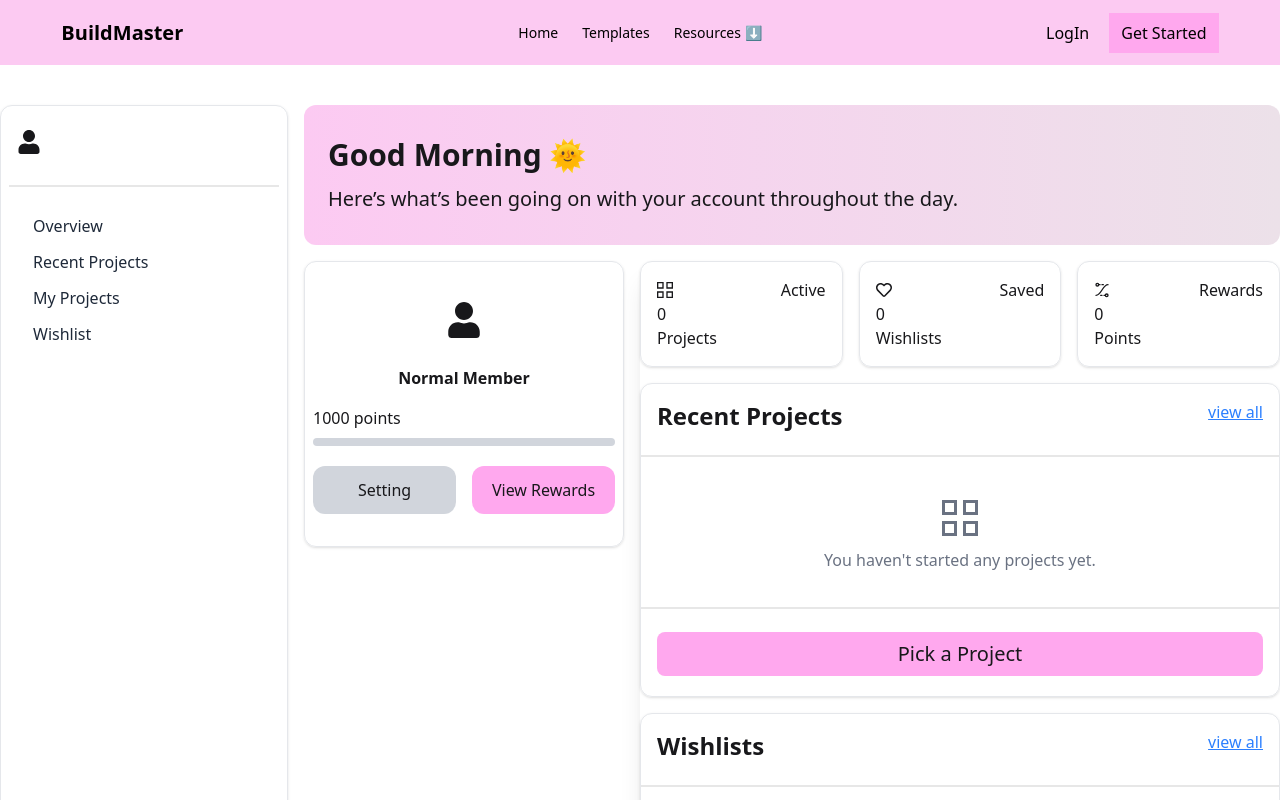
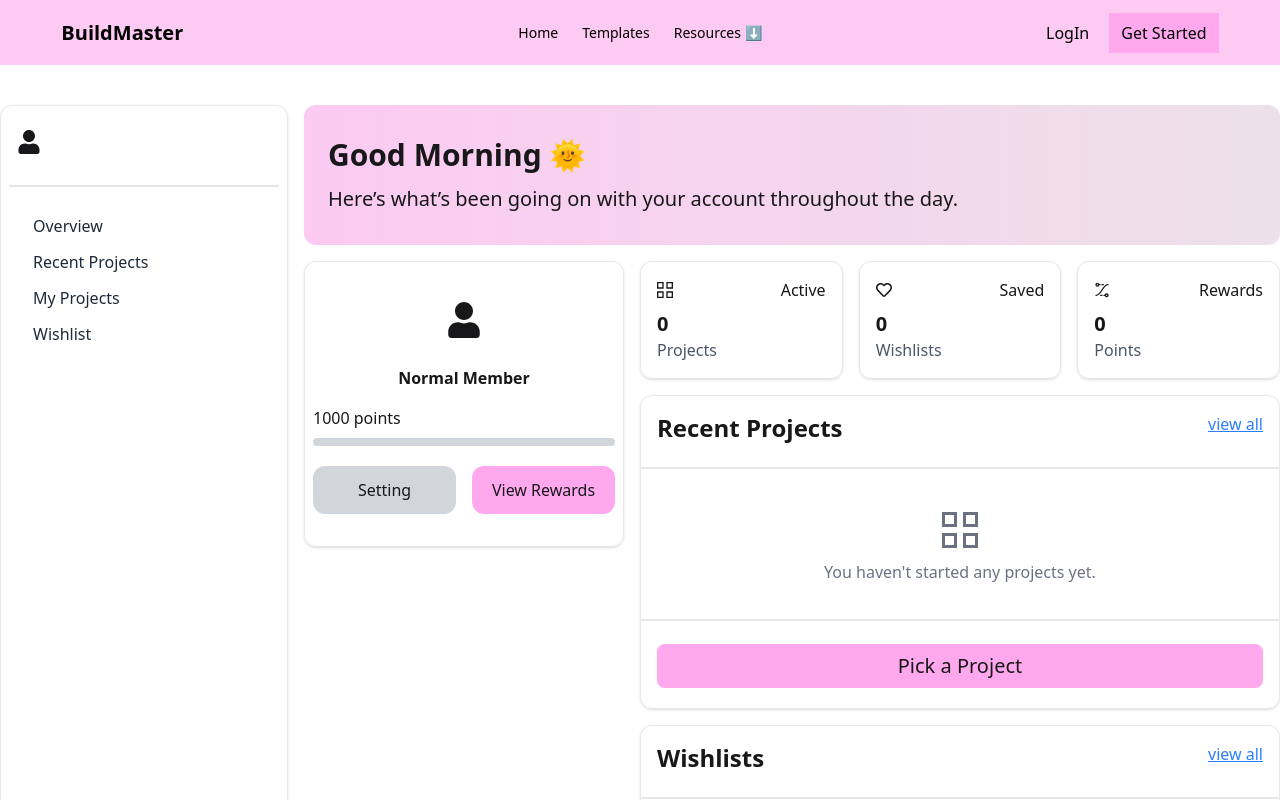
Before and after one commit to Ferdous725890/Website_Builder-, a Next.js app: page /dashboard/user/overview in a window 1280 px wide. Shown: the top 800 px of the page. Built offline with nearby package versions, Linux system fonts and the light colour scheme; no server answers.

Commit message:
organized code and add comment of the overview page

```diff
--- a/app/(dashboardPages)/dashboard/(pages)/user/overview/components/Activity.jsx
+++ b/app/(dashboardPages)/dashboard/(pages)/user/overview/components/Activity.jsx
@@ -1,38 +1,44 @@
-import React from 'react'
+import React from 'react';
 import { FaRegHeart } from 'react-icons/fa';
-import { GrProjects } from "react-icons/gr";
-import { TbEaseInOutControlPoints } from "react-icons/tb";
-
+import { GrProjects } from 'react-icons/gr';
+import { TbEaseInOutControlPoints } from 'react-icons/tb';
 
 const Activity = () => {
   return (
-      <div className='grid grid-cols-2 sm:grid-cols-3 gap-4'>
-      <div className='shadow-sm p-4 border-gray-200 border rounded-xl'>
-      <div className='flex justify-between items-center'>
+    <div className="grid grid-cols-2 sm:grid-cols-3 gap-4">
+
+      {/* Active Projects Card */}
+      <div className="shadow-sm p-4 border border-gray-200 rounded-xl">
+        <div className="flex justify-between items-center">
           <p><GrProjects /></p>
           <p>Active</p>
         </div>
-      <p>0</p>
-      <p>Projects</p>
+        <p className="text-xl font-semibold mt-2">0</p>
+        <p className="text-gray-600">Projects</p>
       </div>
-      <div className='shadow-sm p-4 border-gray-200 border rounded-xl'>
-      <div className='flex justify-between items-center'>
+
+      {/* Saved Wishlists Card */}
+      <div className="shadow-sm p-4 border border-gray-200 rounded-xl">
+        <div className="flex justify-between items-center">
           <p><FaRegHeart /></p>
           <p>Saved</p>
         </div>
-      <p>0</p>
-      <p>Wishlists</p>
+        <p className="text-xl font-semibold mt-2">0</p>
+        <p className="text-gray-600">Wishlists</p>
       </div>
-      <div className='shadow-sm p-4 border-gray-200 border rounded-xl'>
-      <div className='flex justify-between items-center'>
+
+      {/* Rewards Points Card */}
+      <div className="shadow-sm p-4 border border-gray-200 rounded-xl">
+        <div className="flex justify-between items-center">
           <p><TbEaseInOutControlPoints /></p>
           <p>Rewards</p>
         </div>
-      <p>0</p>
-      <p>Points</p>
+        <p className="text-xl font-semibold mt-2">0</p>
+        <p className="text-gray-600">Points</p>
       </div>
+
     </div>
-  )
-}
+  );
+};
 
-export default Activity
+export default Activity;
--- a/app/(dashboardPages)/dashboard/(pages)/user/overview/components/Greeting.jsx
+++ b/app/(dashboardPages)/dashboard/(pages)/user/overview/components/Greeting.jsx
@@ -1,10 +1,13 @@
 "use client";
+
+import { useEffect, useState } from "react";
 import { useAuth } from "@/app/hooks/useAuth";
-import { useEffect, useState } from "react";
 
 export default function Greeting() {
+  const { user } = useAuth();
   const [greeting, setGreeting] = useState("");
-  const { user } = useAuth();
+
+  // Determine greeting based on current hour
   useEffect(() => {
     const hour = new Date().getHours();
 
@@ -21,10 +24,13 @@ export default function Greeting() {
 
   return (
     <div className="flex items-center bg-gradient-to-l from-[#ece1e9] to-[#FCCAF2] py-8 px-6 rounded-xl">
+      {/* Greeting message with user name */}
       <div>
         <h1 className="text-2xl md:text-3xl font-bold">
           {greeting} {user?.displayName}
         </h1>
+
+        {/* Subtext */}
         <p className="md:text-xl mt-3">
           Here’s what’s been going on with your account throughout the day.
         </p>
--- a/app/(dashboardPages)/dashboard/(pages)/user/overview/components/RecentProjects.jsx
+++ b/app/(dashboardPages)/dashboard/(pages)/user/overview/components/RecentProjects.jsx
@@ -5,8 +5,11 @@ import { GrProjects } from "react-icons/gr";
 
 const RecentProject = () => {
   const [project, setProject] = useState([]);
+
   return (
-    <div className="shadow-sm border border-gray-200 rounded-xl mt-4 pb-5 ">
+    <div className="shadow-sm border border-gray-200 rounded-xl mt-4 pb-5">
+
+      {/* Header Section with Title and Link to View All */}
       <div className="flex justify-between px-4 pt-4">
         <h3 className="text-2xl font-semibold">Recent Projects</h3>
         <Link
@@ -16,10 +19,16 @@ const RecentProject = () => {
           view all
         </Link>
       </div>
+
+      {/* Divider */}
       <div className="divider"></div>
+
+      {/* Content Section: Display message if no projects */}
       {project.length > 0 ? (
+        // Placeholder content when there are projects (can be replaced with dynamic content later)
         "hello"
       ) : (
+        // Message displayed if no projects are available
         <div className="flex flex-col gap-3 justify-center items-center pt-5">
           <p className="text-4xl font-bold text-gray-500">
             <GrProjects />
@@ -28,8 +37,15 @@ const RecentProject = () => {
           <div className="divider"></div>
         </div>
       )}
+
+      {/* Button to pick a project template */}
       <div className="flex">
-      <Link href={'/pick_template'} className=" bg-[#FFA8EE] text-center py-2 text-xl rounded-lg w-full mx-4">Pick a Project</Link>
+        <Link
+          href={'/pick_template'}
+          className="bg-[#FFA8EE] text-center py-2 text-xl rounded-lg w-full mx-4"
+        >
+          Pick a Project
+        </Link>
       </div>
     </div>
   );
--- a/app/(dashboardPages)/dashboard/(pages)/user/overview/components/Wislist.jsx
+++ b/app/(dashboardPages)/dashboard/(pages)/user/overview/components/Wislist.jsx
@@ -1,12 +1,16 @@
-"use client"
+"use client";
 import Link from "next/link";
 import React, { useState } from "react";
 import { FaRegHeart } from "react-icons/fa";
 
 const Wishlist = () => {
+  // State to manage the wishlists
   const [wishlists, setWishlists] = useState([]);
+
   return (
-    <div className="shadow-sm border border-gray-200 rounded-xl mt-4 pb-5 ">
+    <div className="shadow-sm border border-gray-200 rounded-xl mt-4 pb-5">
+
+      {/* Header Section: Title and View All Link */}
       <div className="flex justify-between px-4 pt-4">
         <h3 className="text-2xl font-semibold">Wishlists</h3>
         <Link
@@ -16,10 +20,16 @@ const Wishlist = () => {
           view all
         </Link>
       </div>
+
+      {/* Divider */}
       <div className="divider"></div>
+
+      {/* Content Section: Message if wishlist is empty */}
       {wishlists.length > 0 ? (
+        // Placeholder text (can be replaced with dynamic content later)
         "hello"
       ) : (
+        // Display message when there are no items in the wishlist
         <div className="flex flex-col gap-3 justify-center items-center pt-5">
           <p className="text-4xl font-bold text-gray-500">
             <FaRegHeart />
--- a/app/(dashboardPages)/dashboard/(pages)/user/overview/page.js
+++ b/app/(dashboardPages)/dashboard/(pages)/user/overview/page.js
@@ -1,27 +1,35 @@
-import React from 'react'
-import Greeting from './components/Greeting'
-import Activity from './components/Activity'
-import UserProfile from './components/UserProfile'
-import RecentProject from './components/RecentProjects'
-import Wishlist from './components/Wislist'
+import React from 'react';
 
-const page = () => {
+// Component Imports
+import Greeting from './components/Greeting';
+import Activity from './components/Activity';
+import UserProfile from './components/UserProfile';
+import RecentProject from './components/RecentProjects';
+import Wishlist from './components/Wislist'; // Make sure the filename is correct (possibly "Wishlist")
 
+const Page = () => {
   return (
     <div>
-      <Greeting></Greeting>
-      <div className='flex flex-col md:flex-row gap-4 mt-4'>
-      <div className="flex-1 ">
-        <UserProfile></UserProfile>
+      {/* Greeting Section */}
+      <Greeting />
+
+      {/* Main Content Section */}
+      <div className="flex flex-col md:flex-row gap-4 mt-4">
+
+        {/* Left Column - User Profile */}
+        <div className="flex-1">
+          <UserProfile />
         </div>
-        <div className='shadow-xl flex-2'>
-          <Activity></Activity>
-          <RecentProject></RecentProject>
-          <Wishlist></Wishlist>
+
+        {/* Right Column - Activity, Projects, Wishlist */}
+        <div className="flex-2">
+          <Activity />
+          <RecentProject />
+          <Wishlist />
         </div>
       </div>
     </div>
-  )
-}
+  );
+};
 
-export default page
+export default Page;
--- a/app/(dashboardPages)/dashboard/components/DashboardLayout.jsx
+++ b/app/(dashboardPages)/dashboard/components/DashboardLayout.jsx
@@ -1,13 +1,20 @@
+// Import the sidebar component
 import DashboardSidebar from './DashboardSidebar';
 
+// DashboardLayout Component
+// This layout wraps the dashboard pages with a sidebar and main content area
 const DashboardLayout = ({ children }) => {
-
   return (
     <div className="flex gap-4 min-h-screen">
+      {/* Sidebar Section */}
       <DashboardSidebar />
-      <main className="flex-1">{children}</main>
+
+      {/* Main Content Area */}
+      <main className="flex-1">
+        {children}
+      </main>
     </div>
   );
-}
+};
 
 export default DashboardLayout;
--- a/app/(dashboardPages)/dashboard/components/DashboardSidebar.jsx
+++ b/app/(dashboardPages)/dashboard/components/DashboardSidebar.jsx
@@ -1,23 +1,27 @@
 "use client";
-import { useAuth } from "@/app/hooks/useAuth";
+
+import React from "react";
 import Image from "next/image";
 import Link from "next/link";
-import React from "react";
 import { FaUser } from "react-icons/fa";
+import { useAuth } from "@/app/hooks/useAuth";
 import MobileSidebar from "./MobileSidebar";
 
 const DashboardSidebar = () => {
   const { user } = useAuth();
+
   return (
     <>
+      {/* Desktop Sidebar */}
       <div className="w-72 shadow-sm border border-gray-200 rounded-xl py-4 px-2 hidden lg:block">
+        {/* User Info */}
         <div className="flex items-center gap-3 mb-4">
           {user?.photoURL ? (
             <Image
               width={40}
               height={40}
               className="rounded-full"
-              src={user?.photoURL}
+              src={user.photoURL}
               alt="UserImg"
             />
           ) : (
@@ -30,7 +34,11 @@ const DashboardSidebar = () => {
             <p className="text-sm text-gray-600">{user?.email}</p>
           </div>
         </div>
+
+        {/* Divider */}
         <div className="divider"></div>
+
+        {/* Navigation Links */}
         <ul className="space-y-1 text-gray-800 px-4">
           <li>
             <Link
@@ -66,8 +74,10 @@ const DashboardSidebar = () => {
           </li>
         </ul>
       </div>
+
+      {/* Mobile Sidebar */}
       <div className="lg:hidden">
-        <MobileSidebar></MobileSidebar>
+        <MobileSidebar />
       </div>
     </>
   );
```
Also changed, not shown: app/(dashboardPages)/dashboard/(pages)/user/overview/components/UserProfile.jsx (+19 -7 lines), app/(dashboardPages)/dashboard/components/MobileSidebar.jsx (+17 -9 lines). Lines whose indentation alone changed are shown as unchanged.
